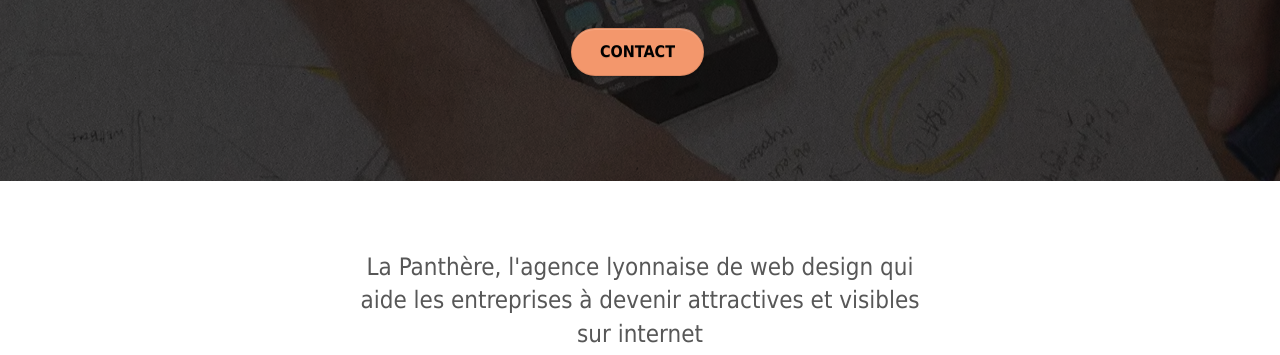
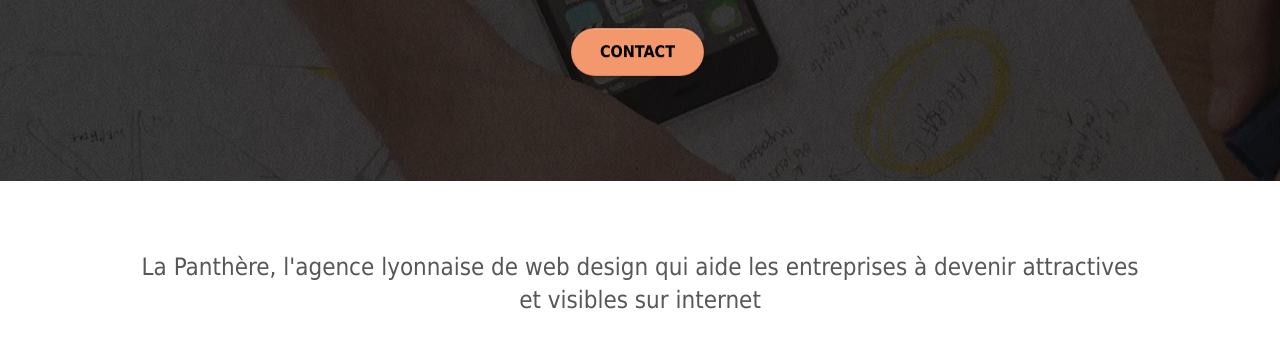
Before and after one commit to D1mah/panthere, a website: page index.html in a window 1280 px wide. Shown: the part 386-741 px from the top of the page. Drawn offline with Linux system fonts and the light colour scheme.

Commit message:
minor responsive adjustment in index

```diff
--- a/style.css
+++ b/style.css
@@ -389,6 +389,11 @@ a:hover {
 }
 
 @media (min-width: 768px) {
+
+    .title-size{
+        width: 612px;
+    }
+
     .site-navigation {
         position: absolute;
         top: 50%;
@@ -566,7 +571,7 @@ button {
     margin-left:0px;
 }
 .title-size{
-    width: 612px ;
+    width:100%;
     margin:auto;
     margin-bottom:30px ;
 }
```
